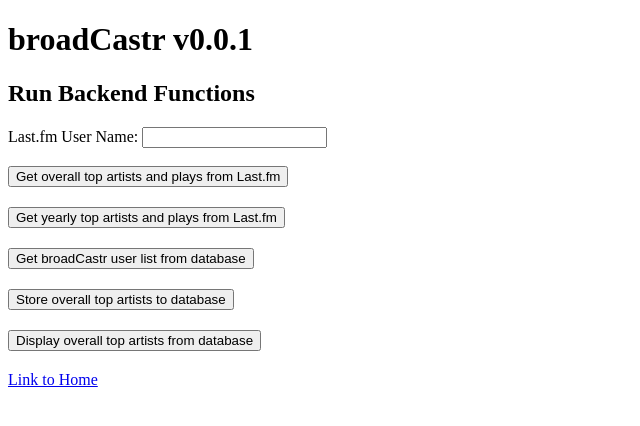
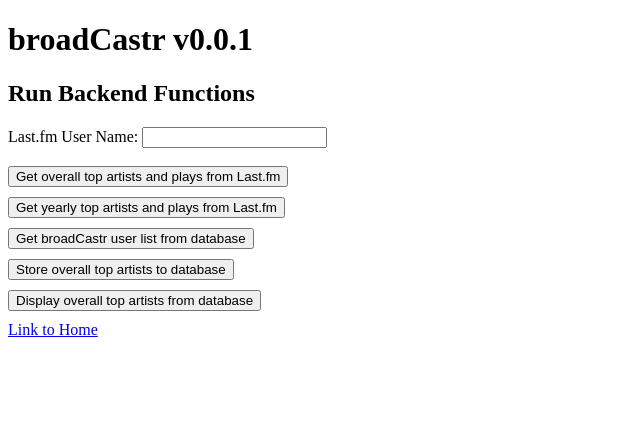
Before and after one commit to cjonas9/broadcastr, a Flask app: page /backend_functions in a window 1280 px wide. Shown: the top 426 px of the page, without its empty margins (0-640 px from the left). Run offline with Flask 3, Linux system fonts and the light colour scheme.

Commit message:
Restructured backend functions page a bit and moved styles to a css file

```diff
--- /dev/null
+++ b/static/styles/backendfunctions.css
@@ -0,0 +1,24 @@
+/* CSS styles for the backend functions page */
+
+.left-panel {
+    float:left;
+    width: 40%;
+}
+
+.function-button {
+    margin-bottom: 10px;
+}
+
+.right-panel {
+    float: right;
+    width: 60%;
+}
+
+#output {
+    color: blue;
+}
+
+.bottom-panel {
+    clear:both;
+    display:block;
+}
--- a/templates/backendfunctions.html
+++ b/templates/backendfunctions.html
@@ -3,6 +3,7 @@
 <head>
     <meta charset="UTF-8">
     <title>broadCastr v0.0.1</title>
+    <link rel="stylesheet" href="{{ url_for('static', filename='styles/backendfunctions.css') }}">
     <script>
         async function callFunction(endpoint, outputId) {
             const userInput = document.getElementById('userInput').value;
@@ -22,24 +23,24 @@
 	<h1>broadCastr v0.0.1</h1>
     <h2>Run Backend Functions</h2>
 
-    Last.fm User Name: <input type="text" id="userInput" input_text="Enter last.fm username">
-    <br><br>
+    <div class="left-panel">
+        Last.fm User Name: <input type="text" id="userInput" input_text="Enter last.fm username" />
+        <br><br>
 
-    <button onclick="callFunction('/run_overall', 'outputA')">Get overall top artists and plays from Last.fm</button>
-    <div id="outputA" style="margin-top:10px; margin-bottom:20px; color:blue;"></div>
+        <button class="function-button" onclick="callFunction('/run_overall', 'output')">Get overall top artists and plays from Last.fm</button><br>
+        <button class="function-button" onclick="callFunction('/run_yearly', 'output')">Get yearly top artists and plays from Last.fm</button><br>
+        <button class="function-button" onclick="callFunction('/query_users', 'output')">Get broadCastr user list from database</button><br>
+        <button class="function-button" onclick="callFunction('/store_top_artists', 'output')">Store overall top artists to database</button><br>
+        <button class="function-button" onclick="callFunction('/query_top_artist_data', 'output')">Display overall top artists from database</button><br>
+    </div>
 
-    <button onclick="callFunction('/run_yearly', 'outputB')">Get yearly top artists and plays from Last.fm</button>
-    <div id="outputB" style="margin-top:10px; margin-bottom:20px; color:green;"></div>
+    <div class="right-panel">
+        <div id="output"></div>
+    </div>
 
-    <button onclick="callFunction('/query_users', 'outputC')">Get broadCastr user list from database</button>
-    <div id="outputC" style="margin-top:10px; margin-bottom:20px; color:aqua;"></div>
+    <div class="bottom-panel">
+        <a href="/">Link to Home</a>
+    </div>
 
-    <button onclick="callFunction('/store_top_artists', 'outputD')">Store overall top artists to database</button>
-    <div id="outputD" style="margin-top:10px; margin-bottom:20px; color:black;"></div>
-
-    <button onclick="callFunction('/query_top_artist_data', 'outputE')">Display overall top artists from database</button>
-    <div id="outputE" style="margin-top:10px; margin-bottom:20px; color:black;"></div>
-
-    <a href="/">Link to Home</a>
 </body>
 </html>
```
Also changed, not shown: 1 other file.
